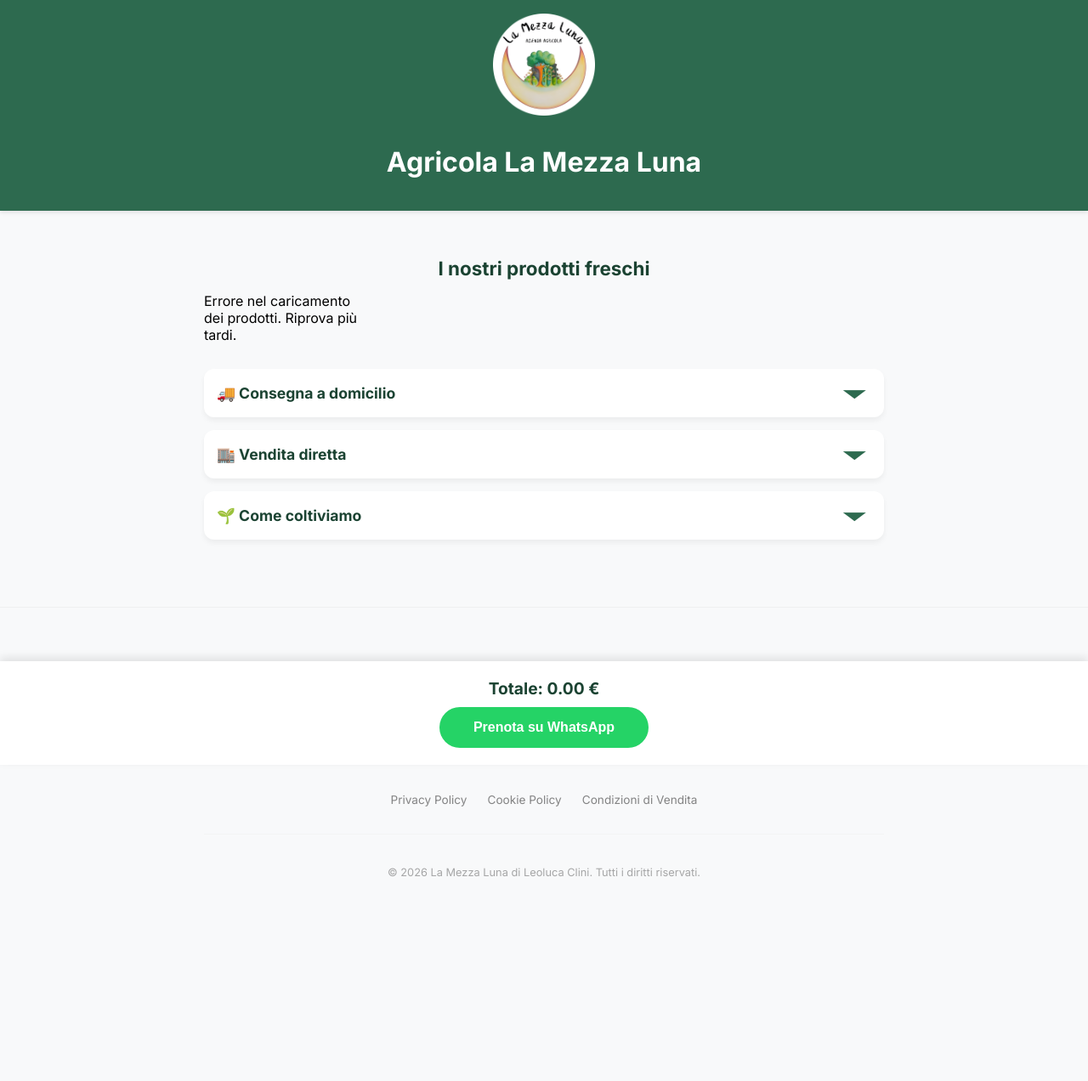
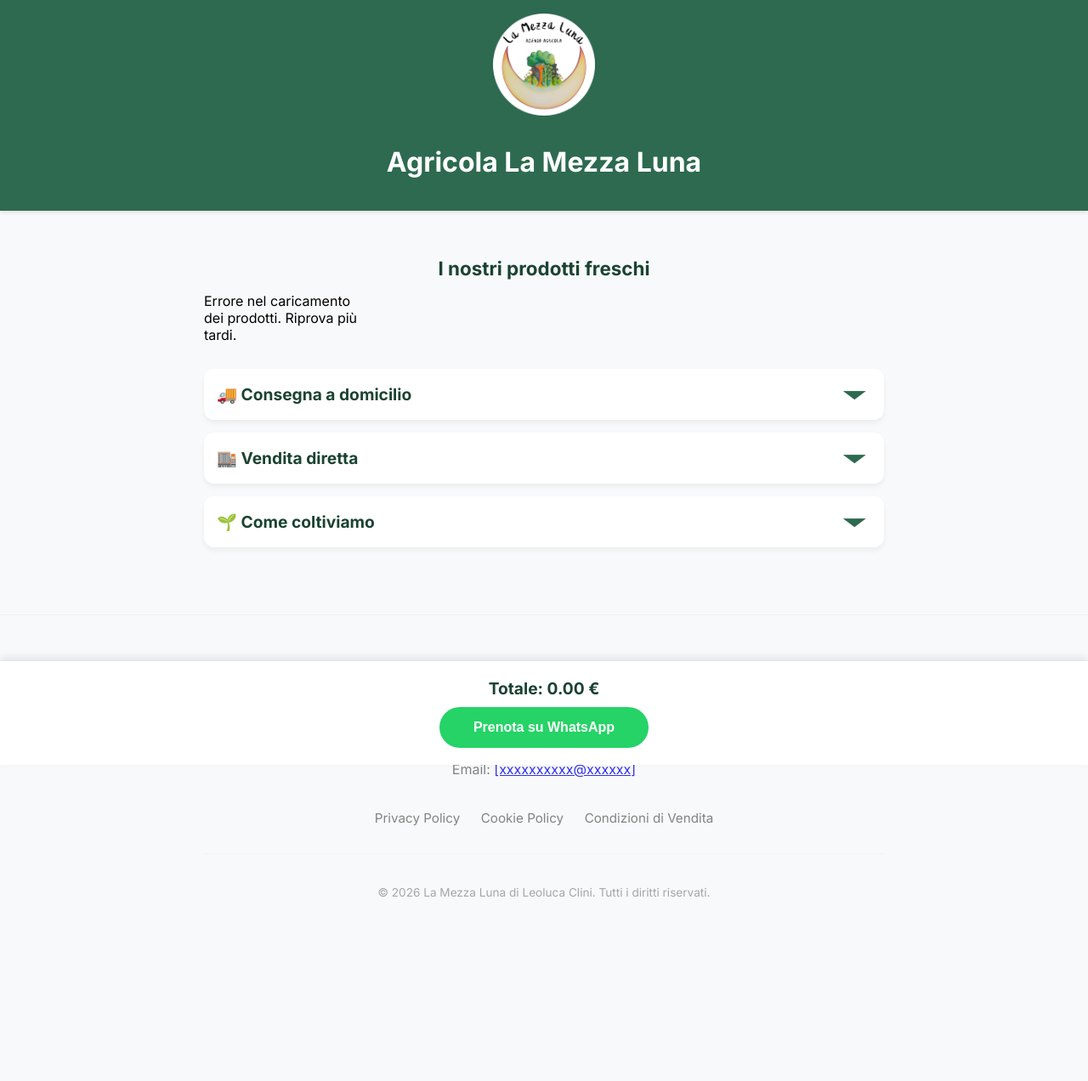
Before and after one commit to digitalcreat0r/sitoweb_leo, a Jekyll site: the page built from index.html, in a window 1280 px wide. Shown: the whole page at 85% size. Built offline with Jekyll 4.4.1, drawn with Linux system fonts in a browser that asks for light colours; before the commit the page ends 1247 px from its top, so only the background shows below that.

Commit message:
ingranditi i testi

```diff
--- a/assets/css/style.css
+++ b/assets/css/style.css
@@ -177,7 +177,7 @@
 
 .accordion summary {
     padding: 18px 15px;
-    font-size: 1.1rem;
+    font-size: 1.2rem;
     font-weight: bold;
     color: var(--dark);
     cursor: pointer;
@@ -206,7 +206,7 @@
     padding: 0 15px 20px 15px;
     color: #444;
     line-height: 1.5;
-    font-size: 0.95rem;
+    font-size: 1.05rem;
     border-top: 1px solid #eee;
     margin-top: 5px;
     padding-top: 15px;
@@ -232,7 +232,7 @@
     margin-top: 3rem;
     border-top: 1px solid #eee;
     text-align: center;
-    font-size: 0.9rem;
+    font-size: 1rem;
     color: #666;
 }
 
@@ -254,7 +254,7 @@
     color: #666;
     text-decoration: none;
     margin: 0 10px; /* Spaziatura tra i link */
-    font-size: 0.85rem;
+    font-size: 0.95rem;
 }
 
 @media (hover: hover) {
@@ -268,7 +268,7 @@
     border-top: 1px solid #f0f0f0;
     padding-top: 1.5rem;
     margin-top: 1rem;
-    font-size: 0.8rem;
+    font-size: 0.85rem;
     opacity: 0.7;
 }
 
```
